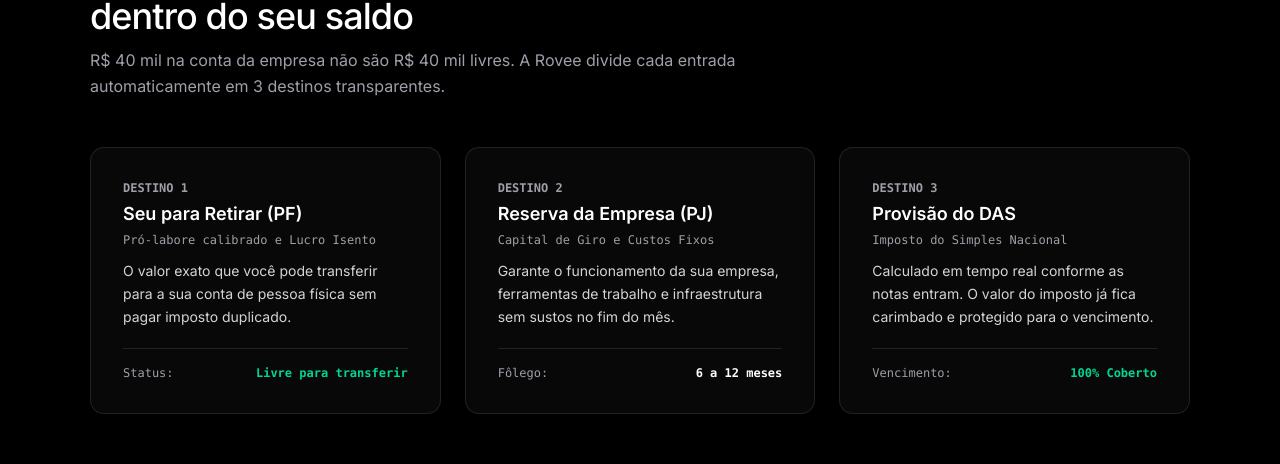
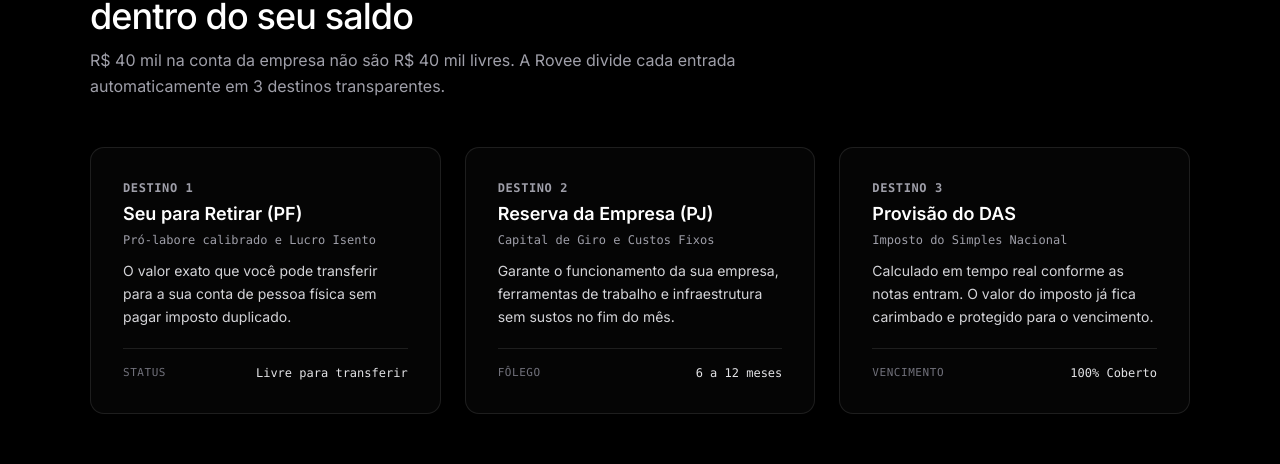
Before and after one commit to Holodeck-hub/rovee.landpage, a Next.js app: page /gestao-financeira in a window 1280 px wide. Shown: the part 1770-2234 px from the top of the page. Built offline with nearby package versions, Linux system fonts and the light colour scheme; no server answers.

Commit message:
feat: add GestaoFinanceiraBucketsSection component to finance management page

```diff
--- a/components/pages/gestao-financeira/gestao-financeira-buckets-section.tsx
+++ b/components/pages/gestao-financeira/gestao-financeira-buckets-section.tsx
@@ -18,9 +18,9 @@ export function GestaoFinanceiraBucketsSection() {
 
         <div className="grid grid-cols-1 md:grid-cols-3 gap-6">
           {/* Card 1: Seu para Retirar */}
-          <div className="p-6 sm:p-8 rounded-xl border border-white/10 bg-white/[0.03] backdrop-blur-sm shadow-xs flex flex-col justify-between gap-5 hover:border-white/20 hover:bg-white/[0.05] transition-all">
+          <div className="p-6 sm:p-8 rounded-xl border border-white/10 bg-white/[0.02] hover:bg-white/[0.05] hover:border-white/20 backdrop-blur-md transition-all flex flex-col justify-between gap-5">
             <div>
-              <div className="text-xs font-mono font-semibold text-zinc-400 uppercase">Destino 1</div>
+              <div className="text-xs font-mono font-semibold text-zinc-400 uppercase tracking-wider">Destino 1</div>
               <h3 className="text-lg font-semibold text-white mt-1">Seu para Retirar (PF)</h3>
               <p className="text-xs text-zinc-400 font-mono mt-1">
                 Pró-labore calibrado e Lucro Isento
@@ -30,15 +30,15 @@ export function GestaoFinanceiraBucketsSection() {
               </p>
             </div>
             <div className="pt-4 border-t border-white/10 flex items-center justify-between text-xs font-mono">
-              <span className="text-zinc-400">Status:</span>
-              <span className="text-emerald-400 font-semibold">Livre para transferir</span>
+              <span className="text-zinc-500 uppercase tracking-wider text-[11px]">Status</span>
+              <span className="text-zinc-200 font-medium">Livre para transferir</span>
             </div>
           </div>
 
           {/* Card 2: Reserva da Empresa */}
-          <div className="p-6 sm:p-8 rounded-xl border border-white/10 bg-white/[0.03] backdrop-blur-sm shadow-xs flex flex-col justify-between gap-5 hover:border-white/20 hover:bg-white/[0.05] transition-all">
+          <div className="p-6 sm:p-8 rounded-xl border border-white/10 bg-white/[0.02] hover:bg-white/[0.05] hover:border-white/20 backdrop-blur-md transition-all flex flex-col justify-between gap-5">
             <div>
-              <div className="text-xs font-mono font-semibold text-zinc-400 uppercase">Destino 2</div>
+              <div className="text-xs font-mono font-semibold text-zinc-400 uppercase tracking-wider">Destino 2</div>
               <h3 className="text-lg font-semibold text-white mt-1">Reserva da Empresa (PJ)</h3>
               <p className="text-xs text-zinc-400 font-mono mt-1">
                 Capital de Giro e Custos Fixos
@@ -48,15 +48,15 @@ export function GestaoFinanceiraBucketsSection() {
               </p>
             </div>
             <div className="pt-4 border-t border-white/10 flex items-center justify-between text-xs font-mono">
-              <span className="text-zinc-400">Fôlego:</span>
-              <span className="text-white font-semibold">6 a 12 meses</span>
+              <span className="text-zinc-500 uppercase tracking-wider text-[11px]">Fôlego</span>
+              <span className="text-zinc-200 font-medium">6 a 12 meses</span>
             </div>
           </div>
 
           {/* Card 3: Provisão do DAS */}
-          <div className="p-6 sm:p-8 rounded-xl border border-white/10 bg-white/[0.03] backdrop-blur-sm shadow-xs flex flex-col justify-between gap-5 hover:border-white/20 hover:bg-white/[0.05] transition-all">
+          <div className="p-6 sm:p-8 rounded-xl border border-white/10 bg-white/[0.02] hover:bg-white/[0.05] hover:border-white/20 backdrop-blur-md transition-all flex flex-col justify-between gap-5">
             <div>
-              <div className="text-xs font-mono font-semibold text-zinc-400 uppercase">Destino 3</div>
+              <div className="text-xs font-mono font-semibold text-zinc-400 uppercase tracking-wider">Destino 3</div>
               <h3 className="text-lg font-semibold text-white mt-1">Provisão do DAS</h3>
               <p className="text-xs text-zinc-400 font-mono mt-1">
                 Imposto do Simples Nacional
@@ -66,8 +66,8 @@ export function GestaoFinanceiraBucketsSection() {
               </p>
             </div>
             <div className="pt-4 border-t border-white/10 flex items-center justify-between text-xs font-mono">
-              <span className="text-zinc-400">Vencimento:</span>
-              <span className="text-emerald-400 font-semibold">100% Coberto</span>
+              <span className="text-zinc-500 uppercase tracking-wider text-[11px]">Vencimento</span>
+              <span className="text-zinc-200 font-medium">100% Coberto</span>
             </div>
           </div>
         </div>
```
